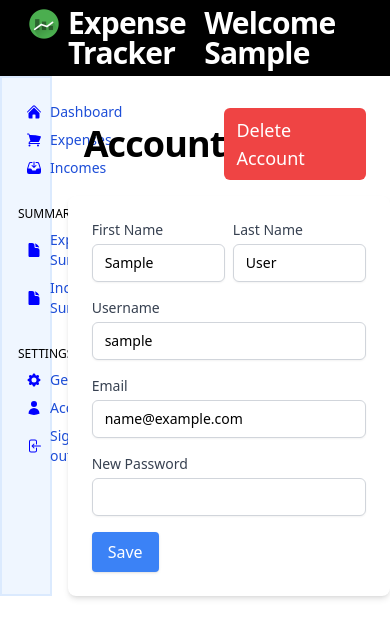
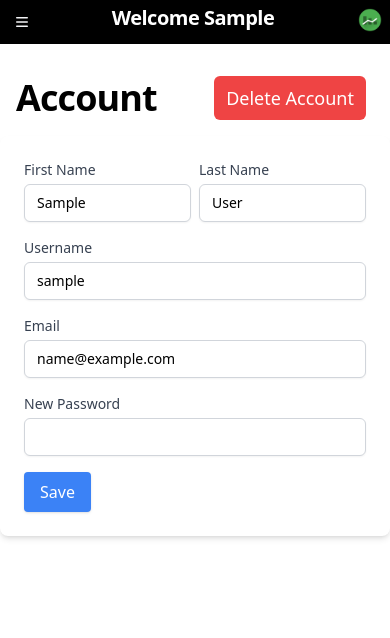
Before and after one commit to JunaidSalim/ExpenseTracker, a Django app: page /auth/profile/ in a window 390 px wide. Shown: the top 638 px of the page. Run offline with Django 5.2, Linux system fonts and the light colour scheme; the visitor is signed in with stand-in values (Sample User, id 1); data comes from the database, SQL or seed files in the repository; some libraries are stand-ins or nearby versions.

Commit message:
made header responsive

```diff
--- a/templates/base.html
+++ b/templates/base.html
@@ -19,14 +19,32 @@
 </head>
 
 <body>
-  <header class="bg-black text-white text-2xl p-2 flex justify-between">
-    <div class="flex ml-5 gap-2">
-      <img class="w-auto h-8" src="{% static 'img/logo.png' %}" alt="logo">
+  <header class="bg-black text-white p-2 flex justify-between">
+    <button data-collapse-toggle="navbar-default" type="button"
+      class="inline-flex items-center p-2 w-7 h-7 justify-center text-sm text-gray-100 rounded-lg md:hidden hover:bg-gray-100 focus:outline-none focus:ring-2 focus:ring-gray-200 dark:text-gray-400 dark:hover:bg-gray-700 dark:focus:ring-gray-600"
+      aria-controls="navbar-default" aria-expanded="false">
+      <svg class="w-5 h-5" aria-hidden="true" xmlns="http://www.w3.org/2000/svg" fill="none" viewBox="0 0 17 14">
+        <path stroke="currentColor" stroke-linecap="round" stroke-linejoin="round" stroke-width="2"
+          d="M1 1h15M1 7h15M1 13h15" />
+      </svg>
+    </button>
+    <h2
+      class="md:hidden mr-2 md:mr-5 text-xl md:text-3xl font-extrabold leading-none tracking-tight text-white  dark:text-white">
+      Welcome {% if user.first_name %}{{request.user.first_name}}
+      {% else %}
+      {{request.user.username}}{% endif %}</h2>
+    <img class="md:hidden w-auto h-6 md:h-8" src="{% static 'img/logo.png' %}" alt="logo">
+
+    <div class="hidden md:flex ml-5 gap-2">
+      <img class="w-auto h-6 md:h-8" src="{% static 'img/logo.png' %}" alt="logo">
       <div>
-        <h1 class="text-3xl font-extrabold leading-none tracking-tight text-white  dark:text-white">Expense Tracker</h1>
+        <h1 class="text-xl md:text-3xl font-extrabold leading-none tracking-tight text-white  dark:text-white">Expense
+          Tracker</h1>
       </div>
     </div>
-    <h2 class="mr-5 text-3xl font-extrabold leading-none tracking-tight text-white  dark:text-white">Welcome {% if user.first_name %}{{request.user.first_name}}
+    <h2
+      class="hidden md:block mr-2 md:mr-5 text-xl md:text-3xl font-extrabold leading-none tracking-tight text-white  dark:text-white">
+      Welcome {% if user.first_name %}{{request.user.first_name}}
       {% else %}
       {{request.user.username}}{% endif %}</h2>
   </header>
@@ -35,11 +53,11 @@
 
   <section class="grid grid-cols-12 gap-4">
 
-    <section class="col-span-2 p-4 bg-blue-50 border-2 border-blue-100">
+    <section class="hidden md:block md:col-span-3 lg:col-span-2 p-4 bg-blue-50 border-2 border-blue-100">
       {% include "components/sidebar.html" %}
     </section>
 
-    <main class="col-span-10">
+    <main class="col-span-12 md:col-span-9 lg:col-span-10">
       {% block content %}
 
       {% endblock content %}
--- a/theme/static/css/dist/styles.css
+++ b/theme/static/css/dist/styles.css
@@ -894,6 +894,10 @@ select {
   grid-column: span 2 / span 2;
 }
 
+.col-span-12 {
+  grid-column: span 12 / span 12;
+}
+
 .m-2 {
   margin: 0.5rem;
 }
@@ -1055,6 +1063,30 @@ select {
   height: 100vh;
 }
 
+.h-6 {
+  height: 1.5rem;
+}
+
+.h-7 {
+  height: 1.75rem;
+}
+
+.h-10 {
+  height: 2.5rem;
+}
+
+.h-2 {
+  height: 0.5rem;
+}
+
+.h-1 {
+  height: 0.25rem;
+}
+
+.h-5 {
+  height: 1.25rem;
+}
+
 .max-h-\[400px\] {
   max-height: 400px;
 }
@@ -1089,6 +1121,22 @@ select {
 
 .w-full {
   width: 100%;
+}
+
+.w-10 {
+  width: 2.5rem;
+}
+
+.w-5 {
+  width: 1.25rem;
+}
+
+.w-6 {
+  width: 1.5rem;
+}
+
+.w-7 {
+  width: 1.75rem;
 }
 
 .flex-shrink-0 {
@@ -1620,6 +1668,11 @@ select {
   color: rgb(22 163 74 / var(--tw-text-opacity));
 }
 
+.text-gray-100 {
+  --tw-text-opacity: 1;
+  color: rgb(243 244 246 / var(--tw-text-opacity));
+}
+
 .placeholder-gray-400::-moz-placeholder {
   --tw-placeholder-opacity: 1;
   color: rgb(156 163 175 / var(--tw-placeholder-opacity));
```
Also changed, not shown: other parts of theme/static/css/dist/styles.css (+77 -1 lines).
